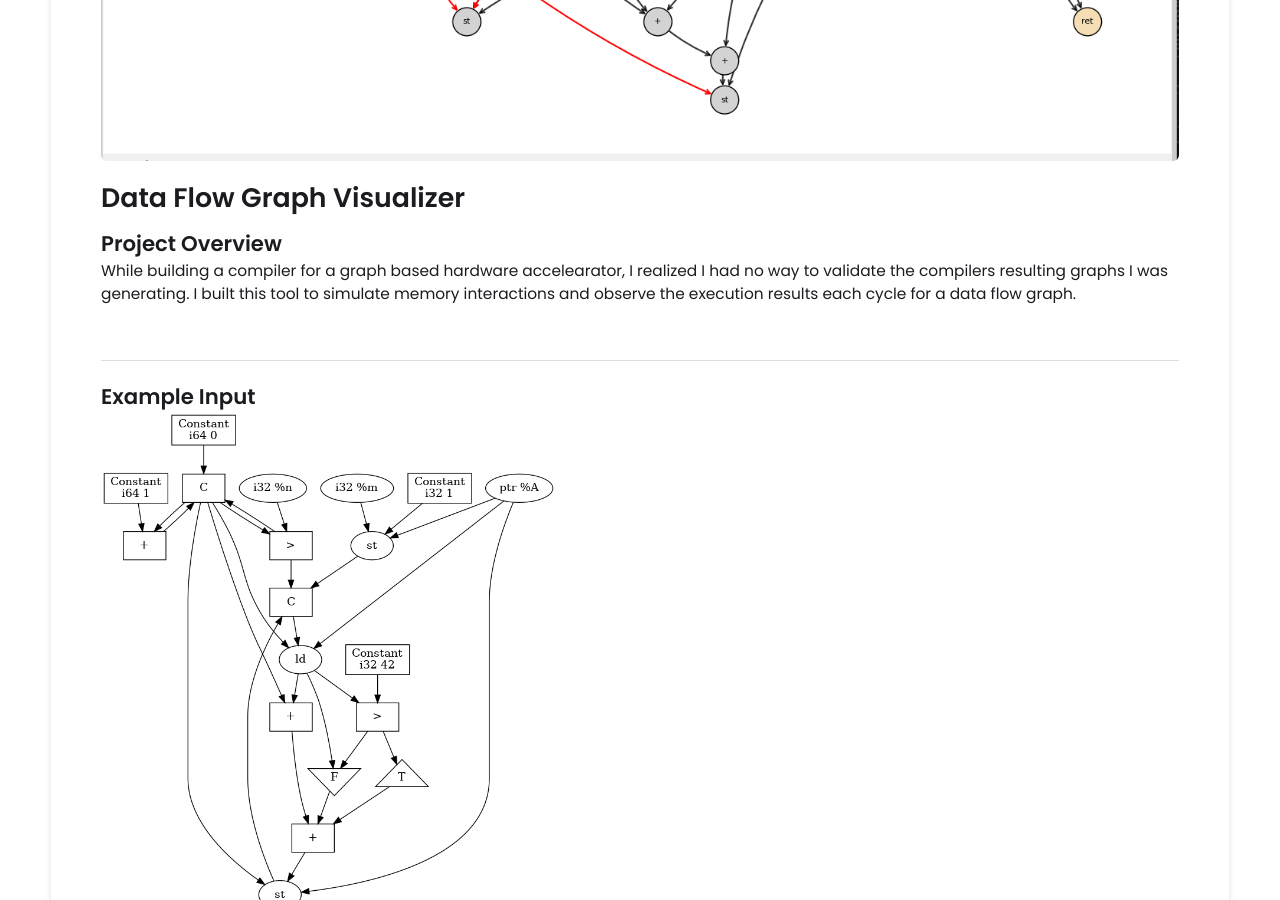
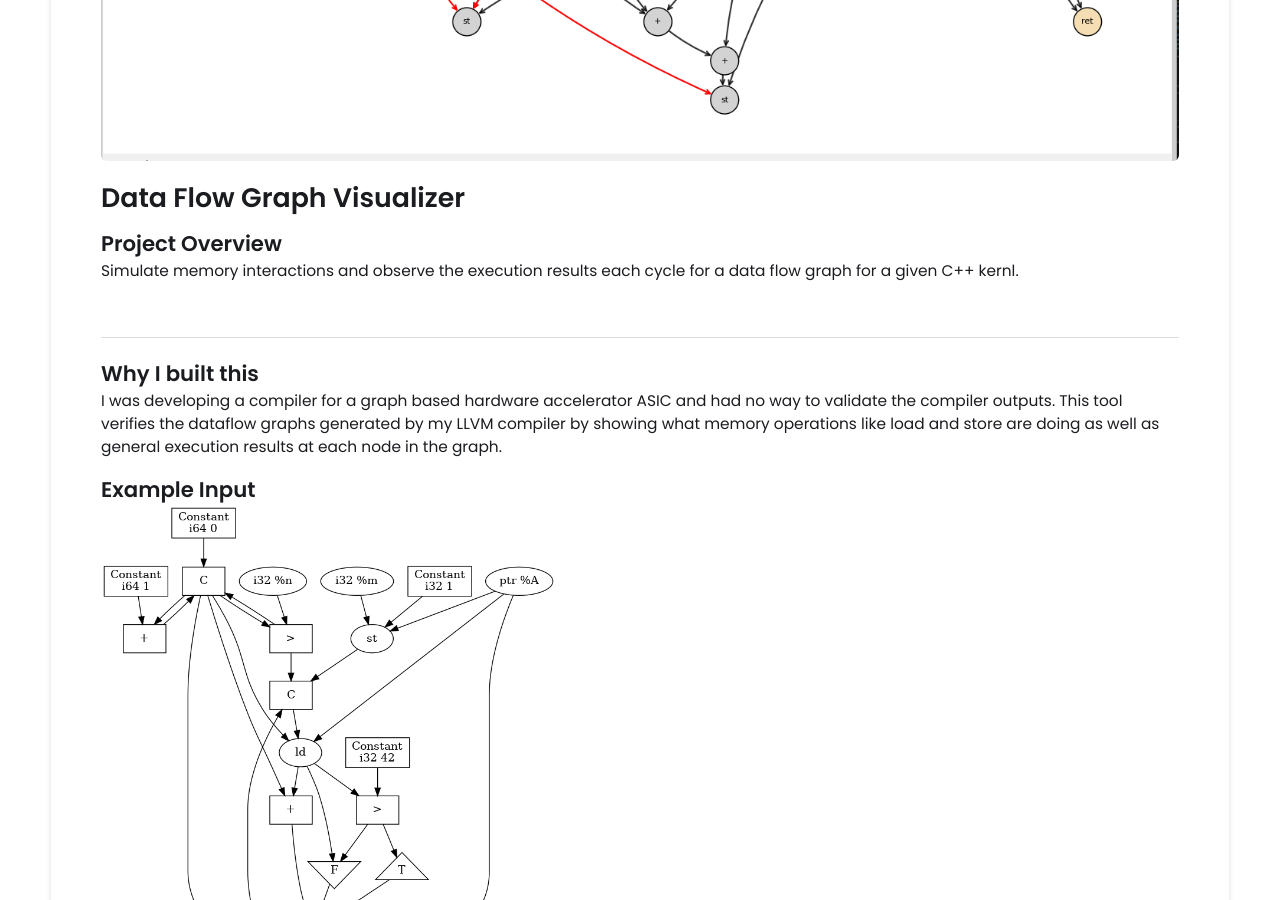
Before and after one commit to jovankoledin/jovankoledin.github.io, a Jekyll site: the page built from _projects/e_dfg_visualizer/index.md, in a window 1280 px wide and 900 px high, scrolled down 329 px. Built offline with Jekyll 4.4.1, drawn with Linux system fonts in a browser that asks for light colours.

Commit message:
Another one!

```diff
--- a/_projects/e_dfg_visualizer/index.md
+++ b/_projects/e_dfg_visualizer/index.md
@@ -1,12 +1,15 @@
 ---
 layout: post
 title: Data Flow Graph Visualizer
-description:  While building a compiler for a graph based hardware accelearator, I realized I had no way to validate the compilers resulting graphs I was generating. I built this tool to simulate memory interactions and observe the execution results each cycle for a data flow graph.
+description:  Simulate memory interactions and observe the execution results each cycle for a data flow graph for a given C++ kernl.
 
 main-image: /example.png
 ---
 
 ---
+## Why I built this
+I was developing a compiler for a graph based hardware accelerator ASIC and had no way to validate the compiler outputs. This tool verifies the dataflow graphs generated by my LLVM compiler by showing what memory operations like load and store are doing as well as general execution results at each node in the graph.
+
 ## Example Input
 {% include image-gallery.html images="dfg.png" height="500" %}
 
```
Also changed, not shown: _projects/a_light_phone/index.md (+2 -1 lines), _projects/b_pi5ws2812b/index.md (+2 -2 lines).
